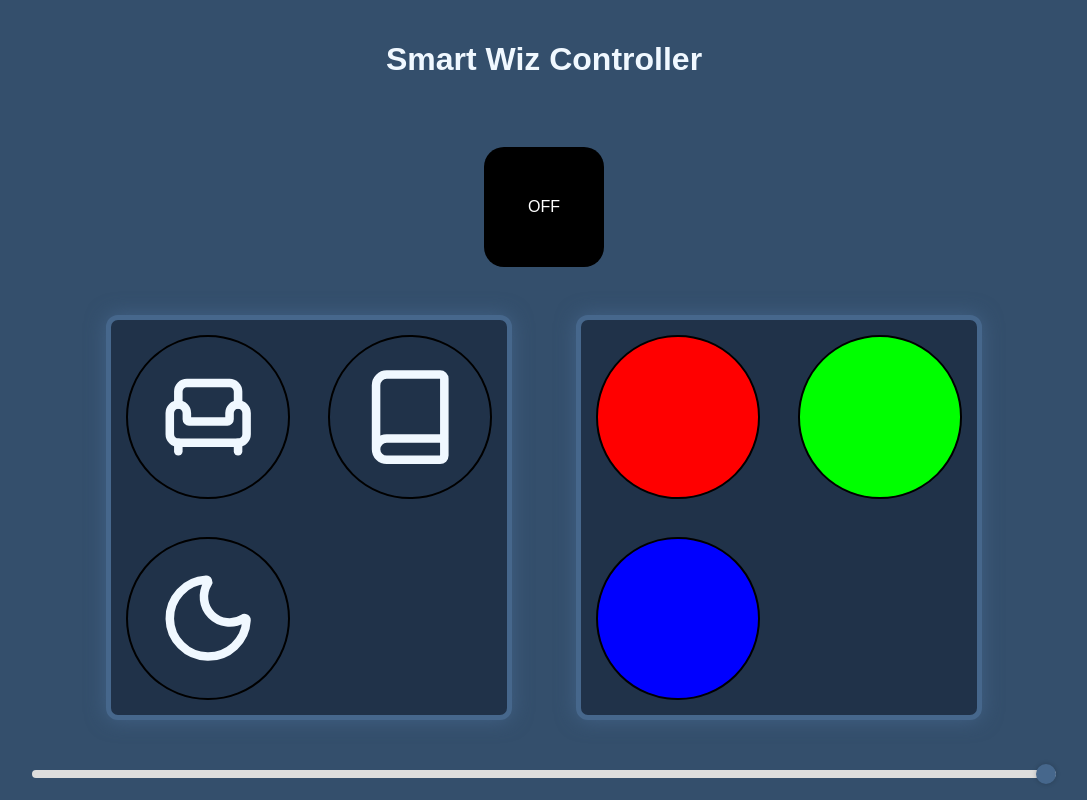
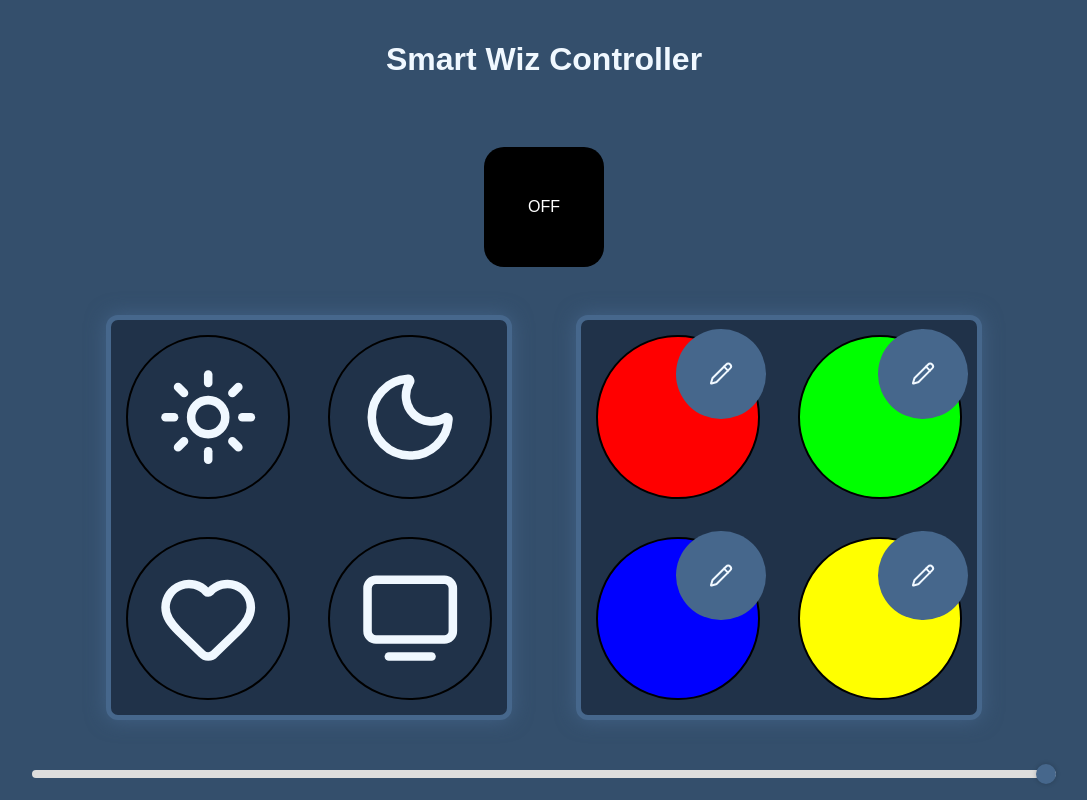
Before and after one commit to ItsWaferz/smart-wiz-bulb-controller, a React (Vite) app: page / in a window 1280 px wide. Shown: the whole page, without its empty margins (96-1183 px from the left). Built offline with nearby package versions, Linux system fonts and the light colour scheme.

Commit message:
Added edit button

```diff
--- a/src/App.jsx
+++ b/src/App.jsx
@@ -1,7 +1,7 @@
 import { useState } from "react";
 import Bulb from "./Bulb";
 import Card from "./Card";
-import * as Icons from "lucide-react";
+import { Sun, Heart, Moon, Tv2 } from "lucide-react";
 
 function App() {
   const [bulbSettings, setBulb] = useState({
@@ -13,24 +13,31 @@ function App() {
   let scenes = [
     {
       id: 1,
-      name: "Relax",
-      color: "#ffa500",
-      brightness: 70,
-      icon: Icons.Armchair,
+      name: "Daylight",
+      color: "#eef5ffff",
+      brightness: 90,
+      icon: Sun,
     },
     {
       id: 2,
-      name: "Focus",
-      color: "#ffffff",
-      brightness: 100,
-      icon: Icons.Book,
+      name: "Night Light",
+      color: "#b1b1b150",
+      brightness: 30,
+      icon: Moon,
     },
     {
       id: 3,
-      name: "Night Light",
-      color: "#0000ff",
-      brightness: 30,
-      icon: Icons.Moon,
+      name: "Romance",
+      color: "#6600ffff",
+      brightness: 70,
+      icon: Heart,
+    },
+    {
+      id: 4,
+      name: "Tv Time",
+      color: "#0059ffff",
+      brightness: 100,
+      icon: Tv2,
     },
   ];
 
@@ -55,6 +62,13 @@ function App() {
       color: "#0000ff",
       brightness: 60,
       backgroundColor: "#0000ff",
+    },
+    {
+      id: 4,
+      name: "Yellow",
+      color: "#ffff00",
+      brightness: 60,
+      backgroundColor: "#ffff00",
     },
   ];
 
@@ -82,14 +96,14 @@ function App() {
       />
 
       <div className="cards-container">
+        <Card title="Scenes" content={scenes} onItemClick={handleSceneChange} />
+
         <Card
-          title="Scenes"
-          content={scenes}
+          title="Colors"
+          content={colors}
           onItemClick={handleSceneChange}
-          customClass="scenes"
+          customClass="editable"
         />
-
-        <Card title="Colors" content={colors} onItemClick={handleSceneChange} />
       </div>
 
       <input
--- a/src/Card.jsx
+++ b/src/Card.jsx
@@ -1,4 +1,6 @@
-function Card({ title, content, onItemClick, customClass }) {
+import { Pencil } from "lucide-react";
+
+function Card({ content, onItemClick, customClass }) {
   return (
     <div className={`card ${customClass}`}>
       <ul className="card-content">
@@ -11,6 +13,15 @@ function Card({ title, content, onItemClick, customClass }) {
             onClick={() => onItemClick(item)}
           >
             {item.icon && <item.icon className="card-icon" />}
+            <button
+              className="edit-btn"
+              onClick={(e) => {
+                e.stopPropagation();
+                onEditClick(item.id);
+              }}
+            >
+              <Pencil className="edit-btn-icon" />
+            </button>
           </li>
         ))}
       </ul>
--- a/src/index.css
+++ b/src/index.css
@@ -59,6 +59,7 @@ body {
 }
 
 .card-content li {
+  position: relative;
   padding: 3px;
   border: 2px solid black;
   margin-top: 10px;
@@ -101,3 +102,26 @@ body {
   width: 8dvw;
   height: 8dvw;
 }
+
+.edit-btn {
+  display: none;
+  position: absolute;
+  top: -1dvh;
+  right: -1dvh;
+  border: none;
+  color: var(--text-color);
+  background-color: var(--primary-color);
+  border-radius: 50%;
+  width: 7dvw;
+  height: 7dvw;
+}
+
+.editable .edit-btn {
+  display: flex;
+  align-items: center;
+  justify-content: center;
+}
+
+.edit-btn-icon {
+  height: 4dvw;
+}
```
